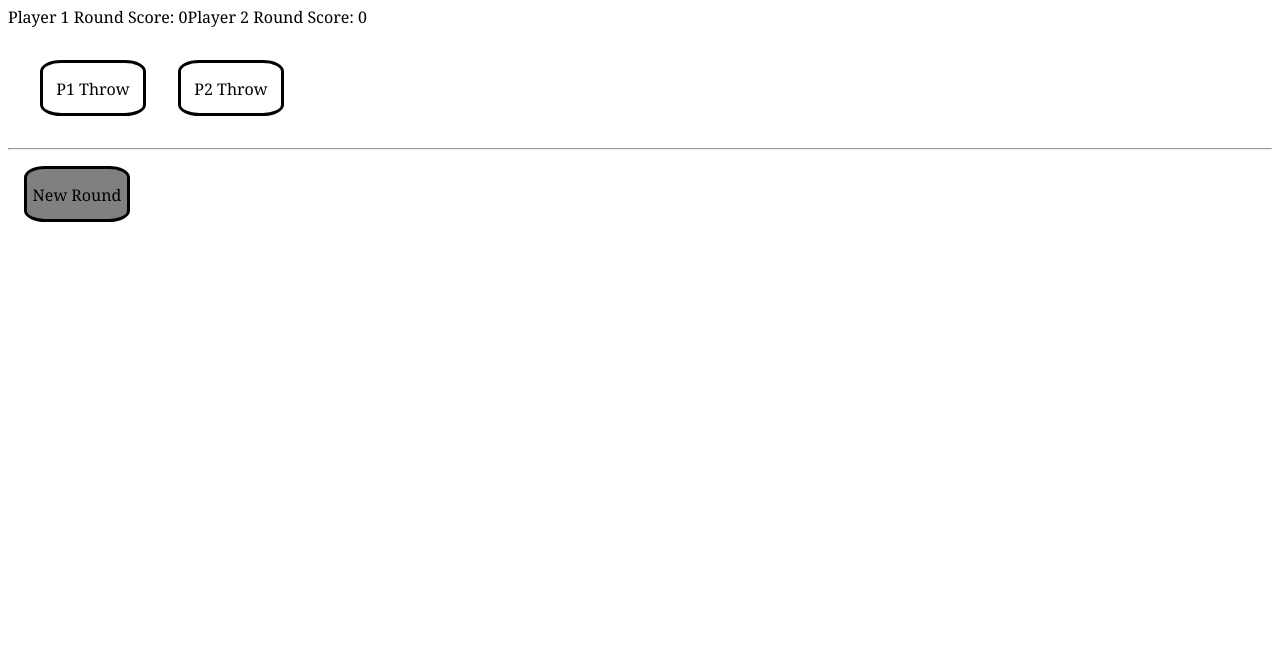
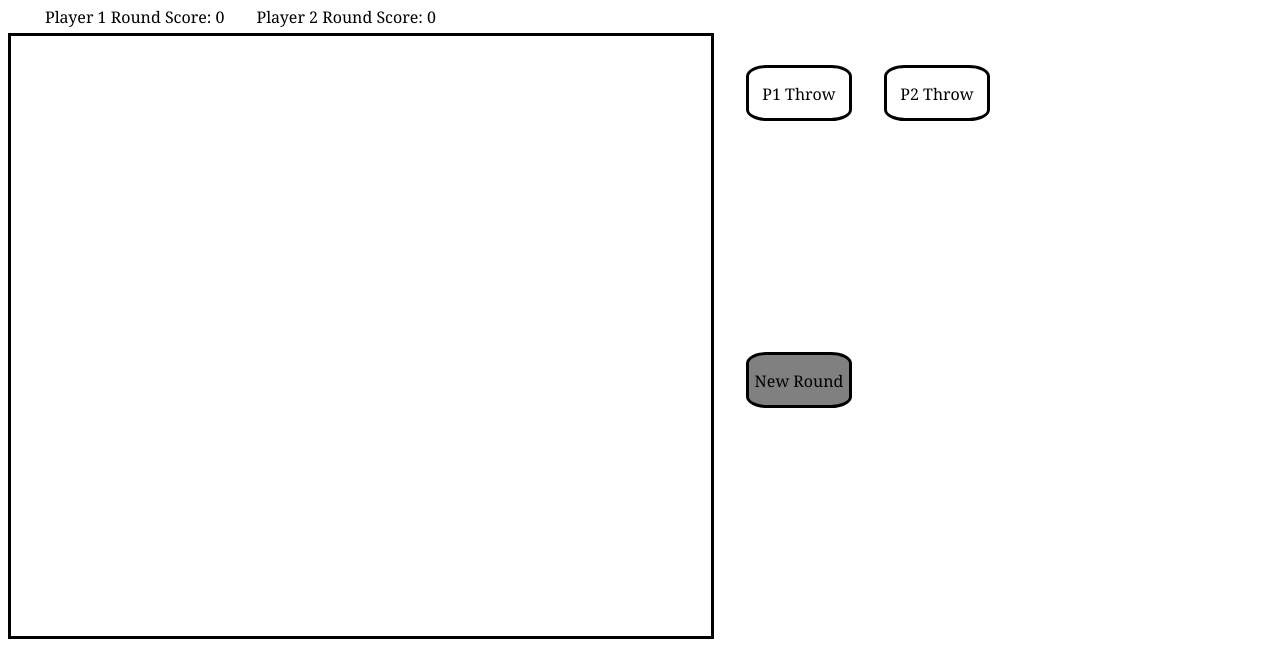
Before and after one commit to timlinriley/Cornhole, a plain HTML site: page index.html in a window 1280 px wide. Shown: the part 198-845 px from the top of the page. Before the commit the page ends 800 px from the top, so only its background shows below. Drawn offline with Linux system fonts and the light colour scheme.

Commit message:
setup gameplay boxes

```diff
--- a/index.html
+++ b/index.html
@@ -23,12 +23,14 @@
         <div class="player1Round"></div>
         <div class="player2Round"></div>
       </div>
+      <div class="gamePlay">
+      <div class="gameBoard"> </div>
         <div class="throwButtons">
             <div class="p1Throw" >P1 Throw</div>
             <div class="p2Throw" >P2 Throw</div>
+            <div class="newRound">New Round</div>
         </div>
-        <hr>
-        <div class="newRound">New Round</div>
+    </div>
         <script src="app.js" async defer></script>
     </body>
 </html>
--- a/style.css
+++ b/style.css
@@ -3,6 +3,8 @@ body{
 }
 .throwButtons{
     display: flex;
+    flex-wrap: wrap;
+    width: 300px;
     margin: 1em;
 }
 .p1Throw, .p2Throw {
@@ -16,12 +18,11 @@ body{
 }
 .newRound {
     border: solid black;
-    height: 100px;
     width: 100px;
     border: solid black;
     height: 35px;
     width: 100px;
-    margin: 1em;
+    margin-left: 1em;
     text-align: center;
     padding-top: 15px;
     border-radius: 20%;
@@ -33,4 +34,20 @@ body{
 
 .roundScore, .totalScore {
     display: flex;
+    margin: 5px;
 }
+
+.player1Total, .player2Total, .player1Round, .player2Round {
+    margin-left: 2em;
+}
+
+
+.gameBoard{
+    border: solid black;
+    width: 700px;
+    height: 600px;
+}
+.gamePlay {
+    display: flex;
+
+}
```
